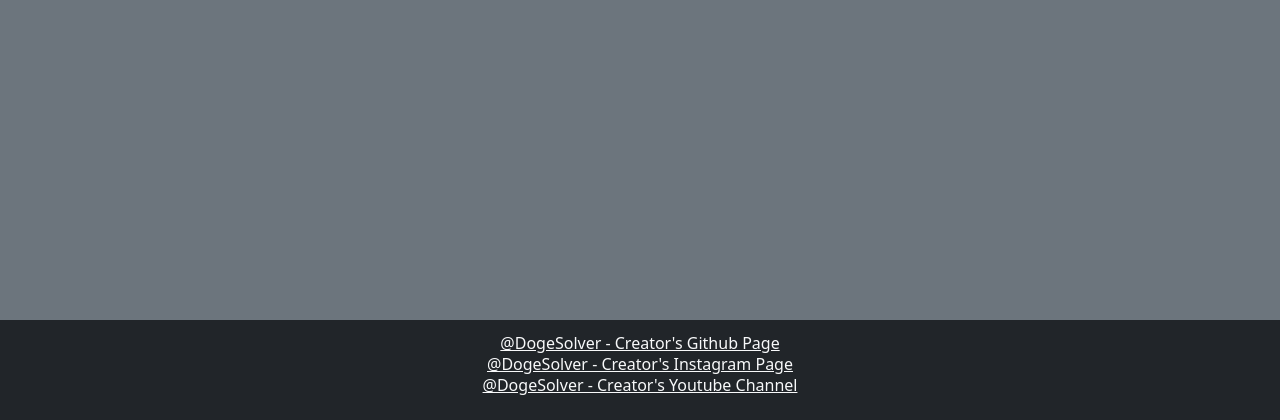
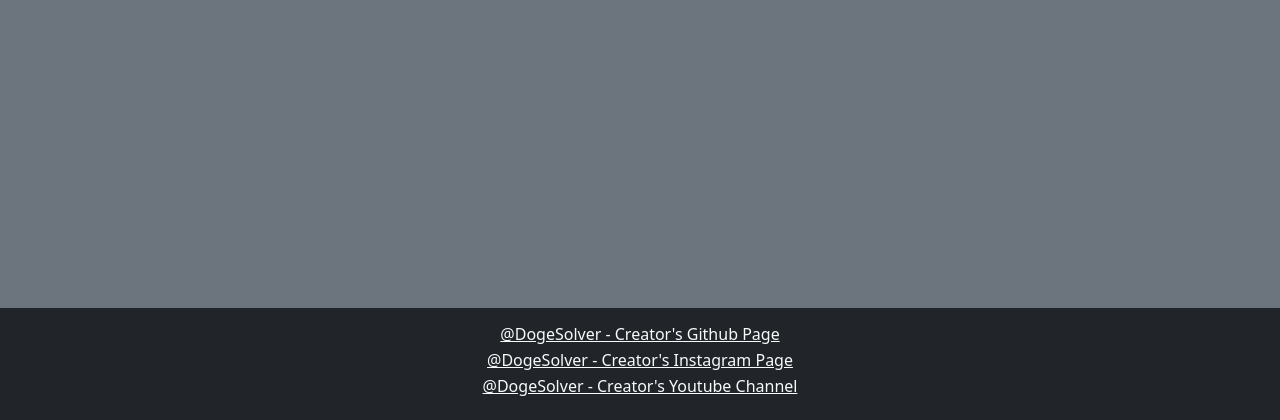
Before and after one commit to hariharan-tech/dogesolver, a Flask app: page /aboutus in a window 1280 px wide. Shown: the part 380-800 px from the top of the page. Run offline with Flask 2, Linux system fonts and the light colour scheme.

Commit message:
Update base.html

```diff
--- a/templates/base.html
+++ b/templates/base.html
@@ -8,12 +8,42 @@
     <style>  body{
       text-align: center;
     }
-        .wform{
-        width: 70%; }
-        .nav-item{
-        padding:0 20px;}
+    .nav-item{
+      padding:0 20px;
+    }
+    .wform{
+      width:70%;
+    }
+    #homecontainer.container-fluid{
+      padding: 0 6%;
+    }
     footer{
-      height: 100px; position: absolute;margin-top: 2%; padding-top: 13px;
+      height: 100px;
+      position: absolute;
+      margin-top: 2%;
+      padding: 13px 0 0;
+      height:7rem;
+    }
+    .footerlink{
+      font-size: 1rem;
+      margin: 0;
+    }
+    .containertable{
+    font-size:1rem;
+    width:58%;
+    margin: 0 auto;
+  }
+  @media (max-width:900px){
+    .containertable{
+      font-size:0.9rem;
+      width:90%;
+      margin: 0 auto;
+    }
+  }
+    @media (max-width:500px) {
+      .footerlink{
+        font-size: 0.75rem;
+      }
     }
     {% block customstyle %}{% endblock customstyle %}
     </style>
@@ -53,16 +83,16 @@
       </nav>
       {% block body %}
       {% endblock body %}
-      <footer class="w-100 bg-dark text-light">
-        <table class="w-100 mx-auto text-light h6">
+      <footer class="w-100 bg-dark">
+        <table class="w-100 ">
           <tr>
-            <td><a class="text-light" href="https://github.com/hariharan-tech/dogesolver">@DogeSolver - Creator's Github Page</a></td>
+            <td><a class="text-light footerlink" href="https://github.com/hariharan-tech/dogesolver">@DogeSolver - Creator's Github Page</a></td>
           </tr>
           <tr>
-            <td><a class="text-light" href="https://www.instagram.com/hybrid_electrotech/">@DogeSolver - Creator's Instagram Page</a></td>
+            <td><a class="text-light footerlink" href="https://www.instagram.com/hybrid_electrotech/">@DogeSolver - Creator's Instagram Page</a></td>
           </tr>
           <tr>
-            <td><a class="text-light" href="https://www.youtube.com/channel/UCMAjKypANYXpEaPAb3KtGtQ">@DogeSolver - Creator's Youtube Channel</a></td>
+            <td><a class="text-light footerlink" href="https://www.youtube.com/channel/UCMAjKypANYXpEaPAb3KtGtQ">@DogeSolver - Creator's Youtube Channel</a></td>
           </tr>
         </table>
       </footer>
```
